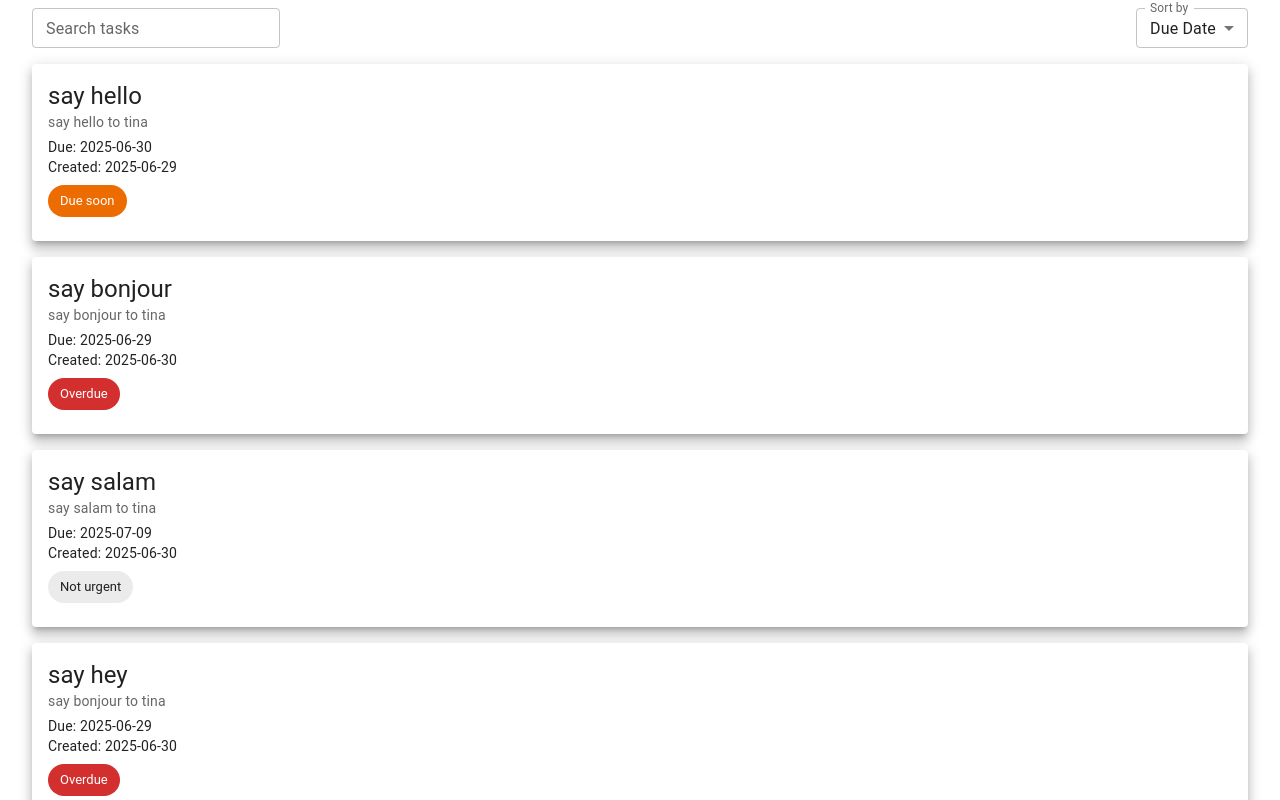
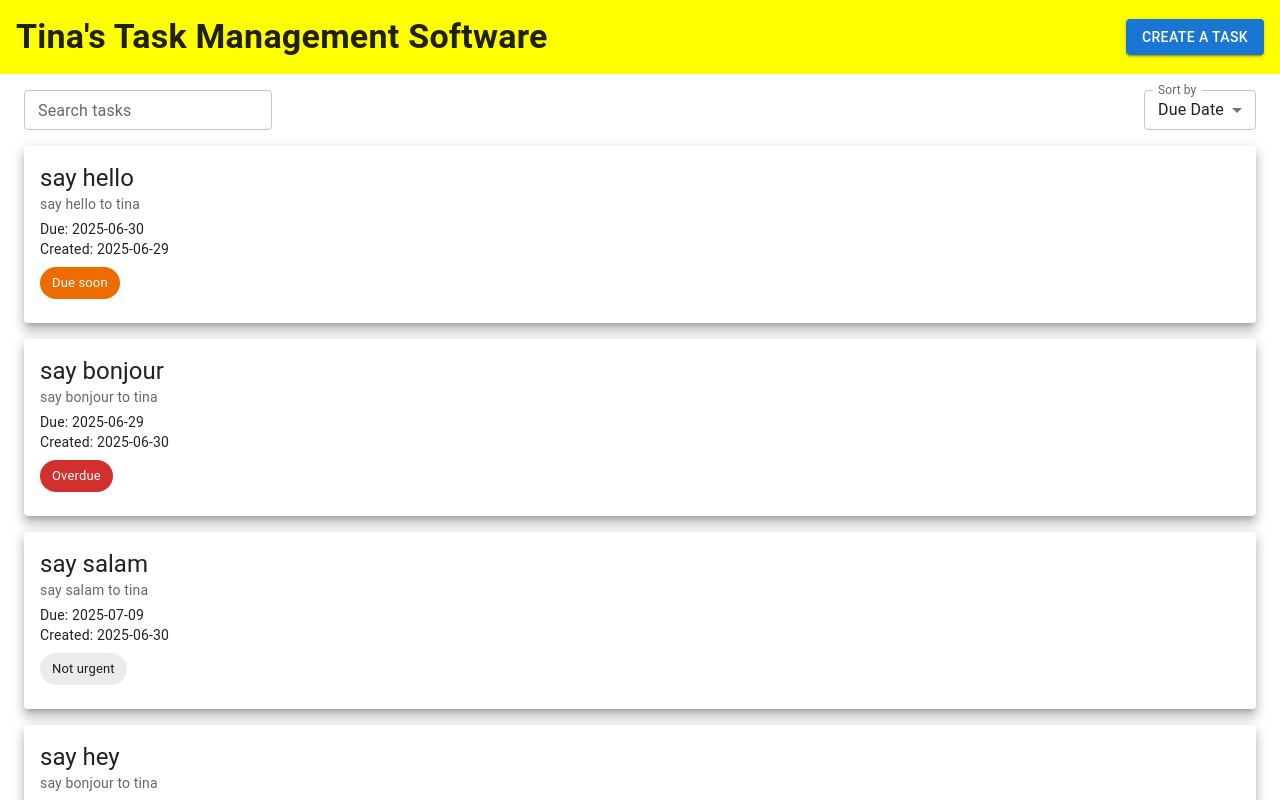
Before and after one commit to Tina-A-Zhang/Checkbox-Task-Manager, a React (Create React App) app in the folder frontend/: page / in a window 1280 px wide. Shown: the top 800 px of the page. Built offline with nearby package versions, Linux system fonts and the light colour scheme.

Commit message:
Added headerBar with add button

```diff
--- a/frontend/src/App.tsx
+++ b/frontend/src/App.tsx
@@ -1,9 +1,12 @@
+import { HeaderBar } from "./components/HeaderBar";
 import { NavBar } from "./components/NavBar";
 import { TaskList } from "./components/TaskList";
 import { Box } from "@mui/material";
 
 function App() {
   return (
+    <>
+      <HeaderBar onAddClick={() => console.log("add")} />
       <Box px={3}>
         <NavBar
           onSearch={() => console.log("search")}
@@ -11,6 +14,7 @@ function App() {
         />
         <TaskList />
       </Box>
+    </>
   );
 }
 
--- /dev/null
+++ b/frontend/src/components/HeaderBar.tsx
@@ -0,0 +1,26 @@
+import { Box, Typography, Button } from "@mui/material";
+
+type HeaderBarProps = {
+  onAddClick: () => void;
+};
+
+export const HeaderBar = ({ onAddClick }: HeaderBarProps) => {
+  return (
+    <Box
+      display="flex"
+      justifyContent="space-between"
+      alignItems="center"
+      sx={{ marginBottom: 2, backgroundColor: "yellow" }}
+      padding={2}
+    >
+      <Typography variant="h4" fontWeight="bold">
+        Tina's Task Management Software
+      </Typography>
+      <Button variant="contained" color="primary" onClick={onAddClick}>
+        Create a task
+      </Button>
+    </Box>
+  );
+};
+
+export {};
--- a/frontend/src/index.tsx
+++ b/frontend/src/index.tsx
@@ -1,12 +1,20 @@
-import React from 'react';
-import ReactDOM from 'react-dom/client';
-import App from './App';
+import React from "react";
+import ReactDOM from "react-dom/client";
+import App from "./App";
+import { CssBaseline } from "@mui/material"; // Import CssBaseline
+import { ThemeProvider, createTheme } from "@mui/material/styles"; // Import ThemeProvider and createTheme
 
 const root = ReactDOM.createRoot(
-  document.getElementById('root') as HTMLElement
+  document.getElementById("root") as HTMLElement
 );
+
+const theme = createTheme();
+
 root.render(
   <React.StrictMode>
-    <App />
+    <ThemeProvider theme={theme}>
+      <CssBaseline />
+      <App />
+    </ThemeProvider>
   </React.StrictMode>
 );
```
Lines whose indentation alone changed are shown as unchanged.
